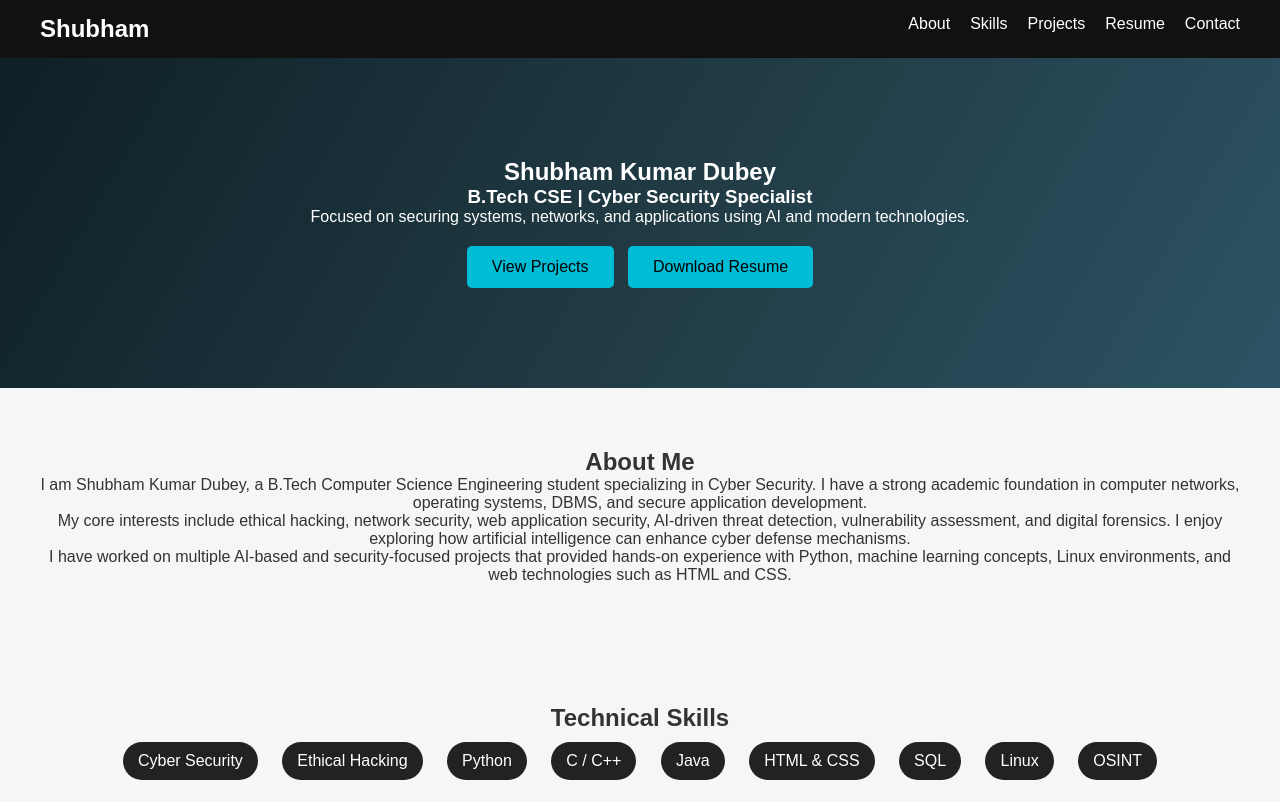
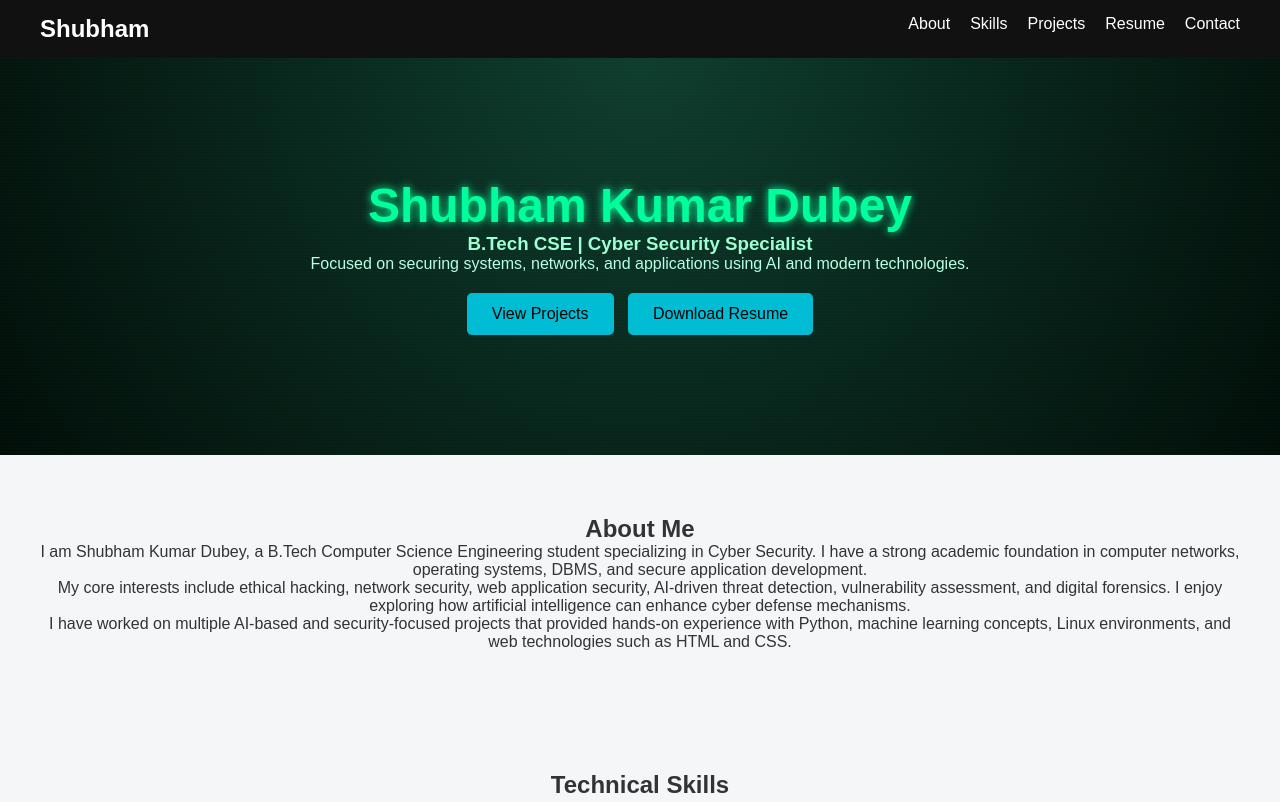
Before and after one commit to shubhshab/shubham2.github.io, a plain HTML site: page index.html in a window 1280 px wide. Shown: the top 802 px of the page. Drawn offline with Linux system fonts and the light colour scheme.

Commit message:
Update style.css

```diff
--- a/style.css
+++ b/style.css
@@ -36,10 +36,67 @@ nav ul li a {
 /* Hero */
 .hero {
     text-align: center;
-    padding: 100px 20px;
-    background: linear-gradient(120deg, #0f2027, #203a43, #2c5364);
-    color: white;
+    padding: 120px 20px;
+    background: radial-gradient(circle at top, #0f3d2e, #020d08);
+    color: #00ff9c;
+    position: relative;
+    overflow: hidden;
 }
+.hero::before {
+    content: "";
+    position: absolute;
+    inset: 0;
+    background:
+        repeating-linear-gradient(
+            0deg,
+            rgba(0, 255, 156, 0.08),
+            rgba(0, 255, 156, 0.08) 1px,
+            transparent 1px,
+            transparent 3px
+        );
+    opacity: 0.25;
+    pointer-events: none;
+}
+.hero {
+    text-align: center;
+    padding: 120px 20px;
+    background: radial-gradient(circle at top, #0f3d2e, #020d08);
+    color: #00ff9c;
+    position: relative;
+    overflow: hidden;
+}
+
+/* hacked screen effect */
+.hero::before {
+    content: "";
+    position: absolute;
+    inset: 0;
+    background:
+        repeating-linear-gradient(
+            0deg,
+            rgba(0, 255, 156, 0.08),
+            rgba(0, 255, 156, 0.08) 1px,
+            transparent 1px,
+            transparent 3px
+        );
+    opacity: 0.25;
+    pointer-events: none;
+}
+
+/* hacker text glow (THIS IS THE 3rd ONE) */
+.hero h1 {
+    font-size: 3rem;
+    text-shadow: 0 0 8px #00ff9c;
+}
+
+.hero h3 {
+    color: #9effd3;
+}
+
+.hero p {
+    color: #b8ffe4;
+}
+
 
 .hero .btn {
     display: inline-block;
```
